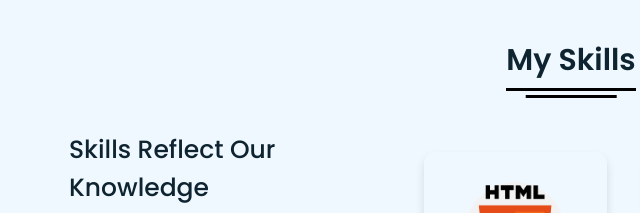
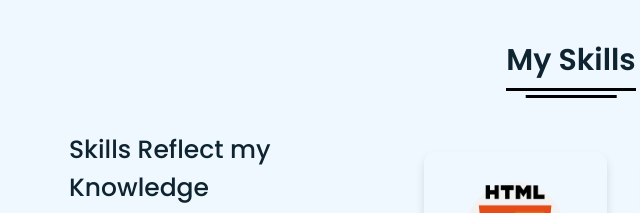
Before and after one commit to Umesh1304/PF-webpage, a plain HTML site: page index.html in a window 1280 px wide. Shown: the part 1660-1873 px from the top of the page, 69-709 px from the left. Drawn offline with nearby package versions, Linux system fonts and the light colour scheme.

Commit message:
Update index.html
some spelling mistakes fixed

```diff
--- a/index.html
+++ b/index.html
@@ -105,7 +105,7 @@
             <div class="title"><span>My Skills</span></div>
             <div class="skills-details">
                 <div class="text">
-                    <div class="topic">Skills Reflect Our Knowledge</div>
+                    <div class="topic">Skills Reflect my Knowledge</div>
                     <p>My skills encompass a wide range of technologies and methodologies essential for modern software
                         development. With proficiency in HTML, CSS, JavaScript, and various backend technologies, I am
                         adept at crafting responsive and dynamic web applications. Additionally, my expertise extends to
```
